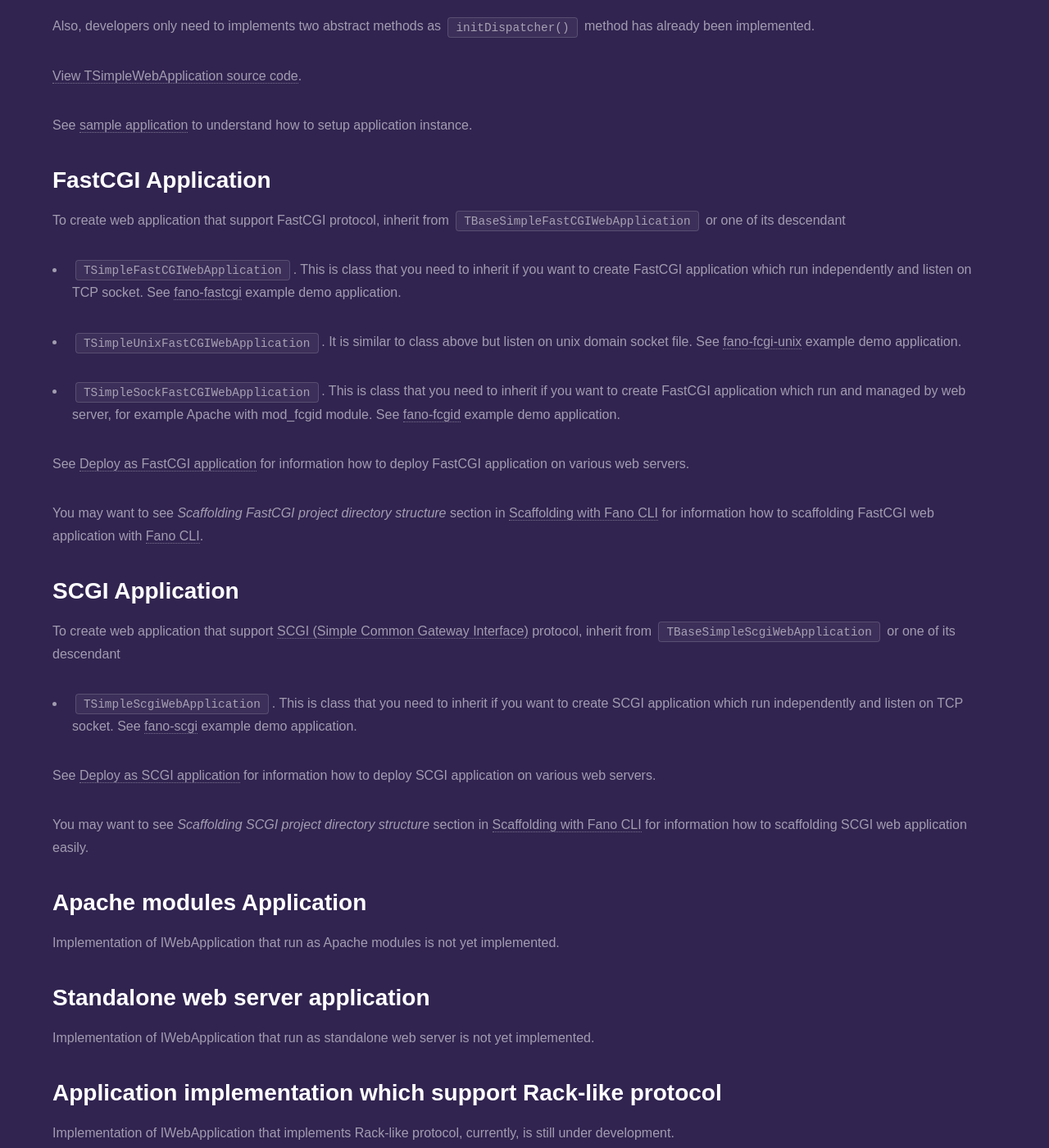
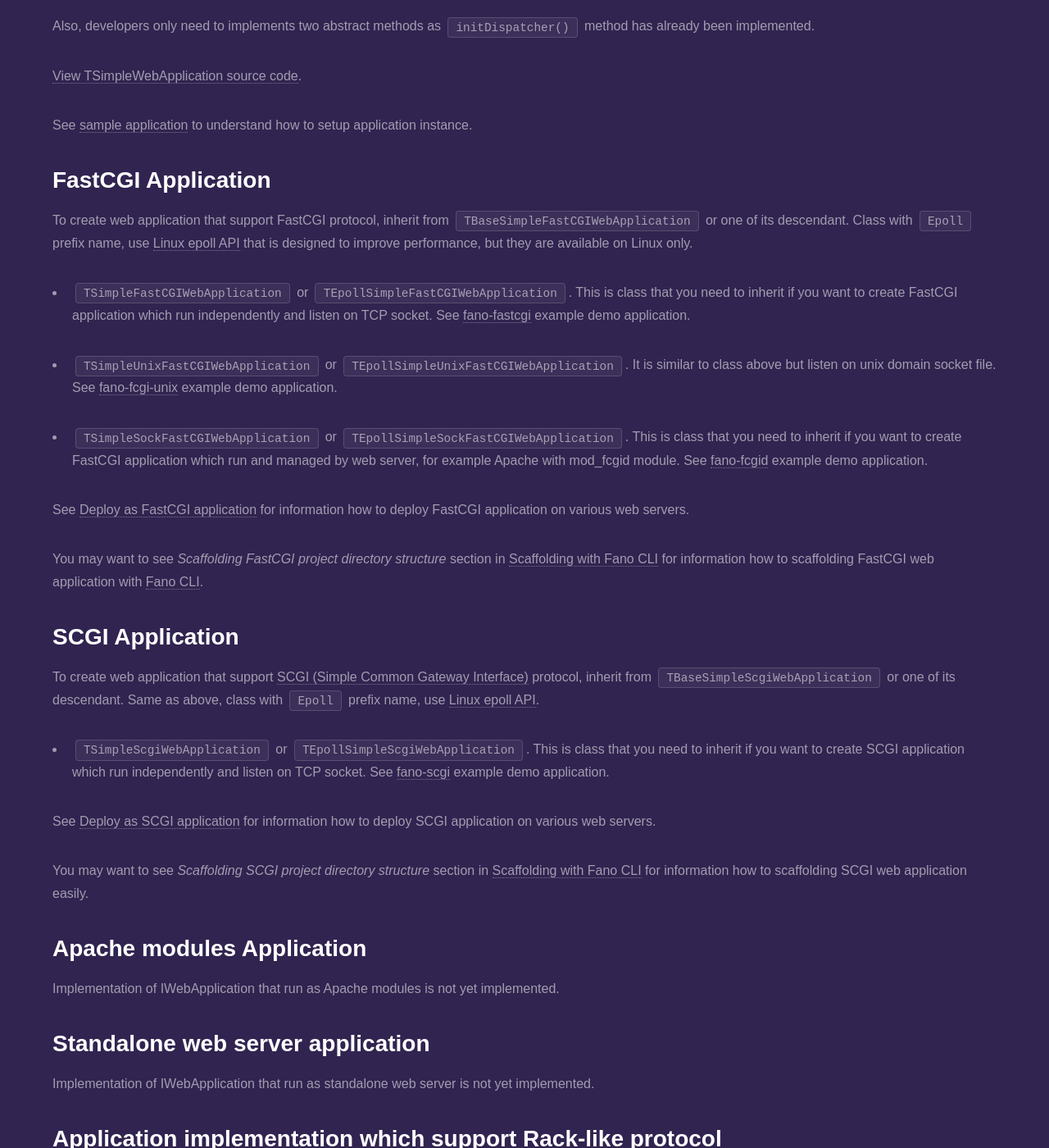
Before and after one commit to fanoframework/fanoframework.github.io, a Jekyll site: the page built from working-with-application/index.md, in a window 1280 px wide and 1400 px high, scrolled down 2456 px. Shown: the whole window at 82% size. Built offline with Jekyll 4.4.1, drawn with Linux system fonts in a browser that asks for light colours; our own code applies the rules of GitHub Pages for plain Markdown files.

Commit message:
add content about epoll based application

```diff
--- a/working-with-application/index.md
+++ b/working-with-application/index.md
@@ -95,16 +95,17 @@
 
 ## FastCGI Application
 
-To create web application that support FastCGI protocol, inherit from `TBaseSimpleFastCGIWebApplication` or one of its descendant
+To create web application that support FastCGI protocol, inherit from `TBaseSimpleFastCGIWebApplication` or one of its descendant. Class with `Epoll` prefix name, use [Linux epoll API](http://man7.org/linux/man-pages/man7/epoll.7.html)
+that is designed to improve performance, but they are available on Linux only.
 
-- `TSimpleFastCGIWebApplication`. This is class that you need to inherit if you want
+- `TSimpleFastCGIWebApplication` or `TEpollSimpleFastCGIWebApplication`. This is class that you need to inherit if you want
 to create FastCGI application which run independently and listen on TCP socket. See
 [fano-fastcgi](https://github.com/fanoframework/fano-fastcgi) example demo application.
 
-- `TSimpleUnixFastCGIWebApplication`. It is similar to class above but listen on unix domain socket file. See
+- `TSimpleUnixFastCGIWebApplication` or `TEpollSimpleUnixFastCGIWebApplication`. It is similar to class above but listen on unix domain socket file. See
 [fano-fcgi-unix](https://github.com/fanoframework/fano-fcgi-unix) example demo application.
 
-- `TSimpleSockFastCGIWebApplication`. This is class that you need to inherit if you want to create FastCGI application which run and managed by web server, for example
+- `TSimpleSockFastCGIWebApplication` or `TEpollSimpleSockFastCGIWebApplication`. This is class that you need to inherit if you want to create FastCGI application which run and managed by web server, for example
  Apache with mod_fcgid module. See
 [fano-fcgid](https://github.com/fanoframework/fano-fcgid) example demo application.
 
@@ -116,9 +117,9 @@
 
 ## SCGI Application
 
-To create web application that support [SCGI (Simple Common Gateway Interface)](https://python.ca/scgi/protocol.txt) protocol, inherit from `TBaseSimpleScgiWebApplication` or one of its descendant
+To create web application that support [SCGI (Simple Common Gateway Interface)](https://python.ca/scgi/protocol.txt) protocol, inherit from `TBaseSimpleScgiWebApplication` or one of its descendant. Same as above, class with `Epoll` prefix name, use [Linux epoll API](http://man7.org/linux/man-pages/man7/epoll.7.html).
 
-- `TSimpleScgiWebApplication`. This is class that you need to inherit if you want
+- `TSimpleScgiWebApplication` or `TEpollSimpleScgiWebApplication`. This is class that you need to inherit if you want
 to create SCGI application which run independently and listen on TCP socket. See
 [fano-scgi](https://github.com/fanoframework/fano-scgi) example demo application.
 
```
